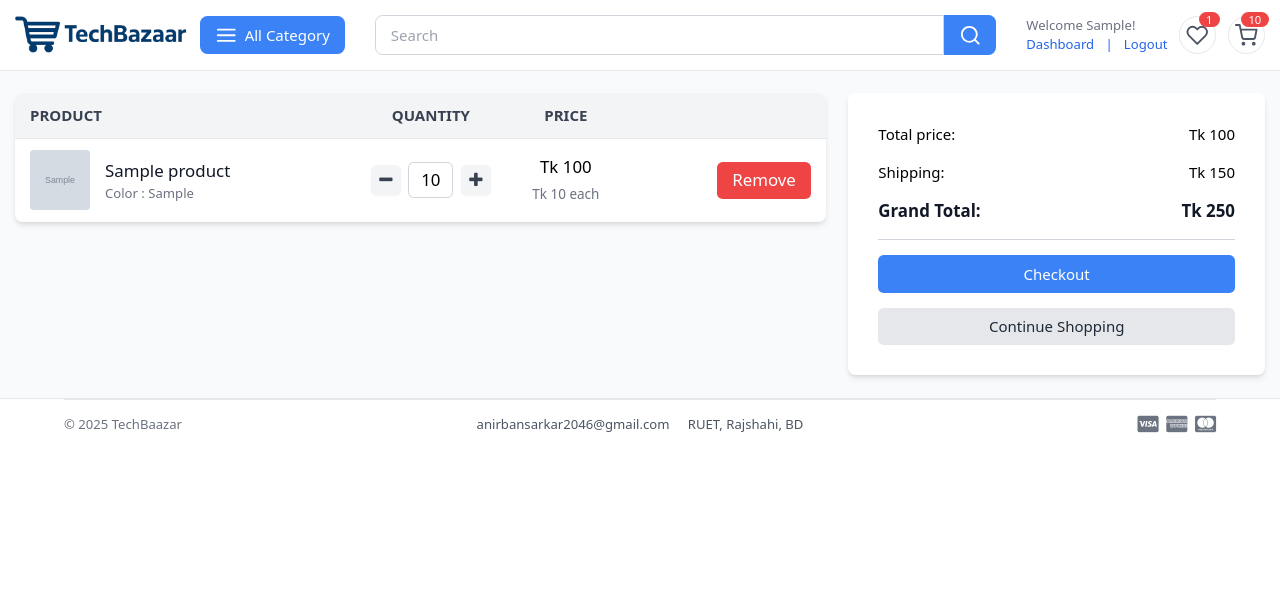
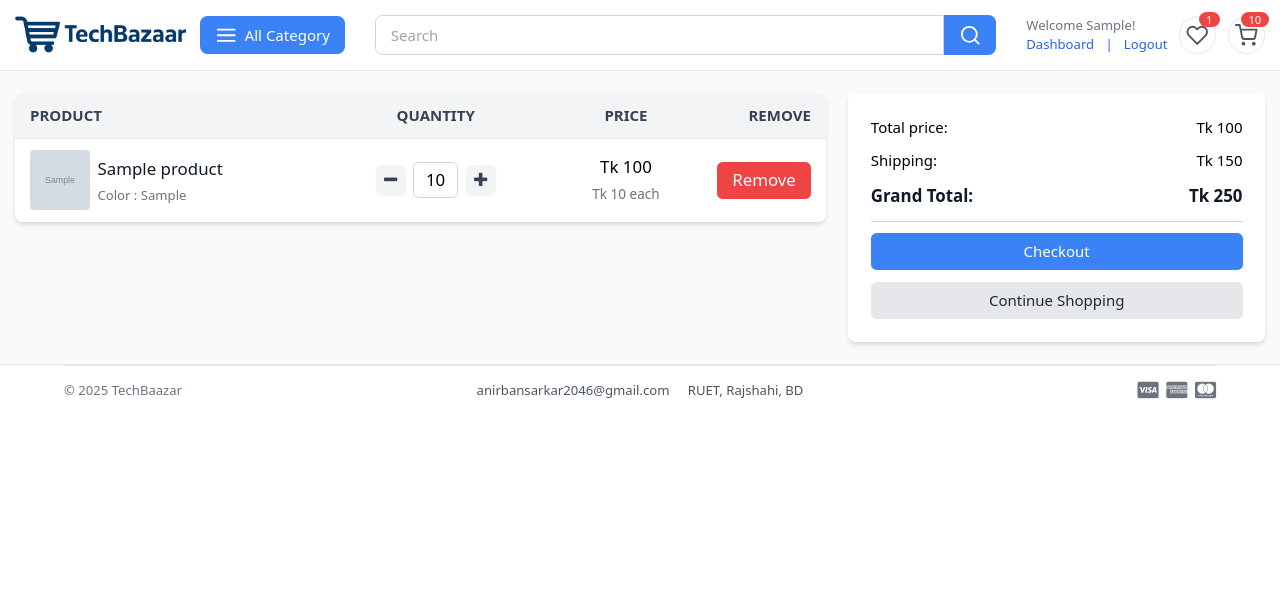
Before and after one commit to Anirban2046/TechBazaar-Tech-Store-WebApp-using-Django-and-TailwindCSS, a Django app: page /cart/ in a window 1280 px wide. Shown: the top 615 px of the page. Run offline with Django 5.2, Linux system fonts and the light colour scheme; a user stored in the database is signed in; tables that the repository leaves empty hold one stand-in row (values such as "Sample post"); grey boxes marked "Sample" are stand-in pictures; some libraries are stand-ins or nearby versions; some web fonts are replaced.

Commit message:
Fixed quantity control on cart page

```diff
--- a/carts/views.py
+++ b/carts/views.py
@@ -6,17 +6,10 @@ from django.core.exceptions import ObjectDoesNotExist
 from django.contrib import messages
 from django.contrib.auth.decorators import login_required
 from .utils import _cart_id, _wishlist_id
+from django.http import HttpResponse
+from django.contrib import messages
 
 # Create your views here.
-from django.http import HttpResponse
-
-# def _cart_id(request):
-#     cart = request.session.session_key
-#     if not cart:
-#         cart = request.session.create()
-#     return cart
-
-from django.contrib import messages
 
 def add_cart(request, product_id):
     current_user = request.user
@@ -25,6 +18,7 @@ def add_cart(request, product_id):
     product_variation = []
 
     if request.method == 'POST':
+        # Collect variations (color, size, etc.)
         for key, value in request.POST.items():
             if key not in ['csrfmiddlewaretoken', 'quantity']:
                 try:
@@ -35,16 +29,33 @@ def add_cart(request, product_id):
                     )
                     product_variation.append(variation)
                 except Variation.DoesNotExist:
-                    messages.error(request, "Please select color")
+                    messages.error(request, "Please select Color")
                     return redirect(request.META.get('HTTP_REFERER', '/'))
 
-        # Ensure ALL variation categories are selected
+        # Ensure all variation categories are selected
         required_categories = product.variation_set.values_list('variation_category', flat=True).distinct()
         selected_categories = [v.variation_category for v in product_variation]
         missing = set(required_categories) - set(selected_categories)
         if missing:
             messages.error(request, f"Please select: {', '.join(missing)}")
             return redirect(request.META.get('HTTP_REFERER', '/'))
+
+        # Handle quantity input
+        quantity_input = request.POST.get('quantity')
+        if quantity_input:
+            try:
+                quantity = int(quantity_input)
+                if quantity <= 0:
+                    messages.error(request, "Quantity must be greater than 0")
+                    return redirect(request.META.get('HTTP_REFERER', '/'))
+            except ValueError:
+                messages.error(request, "Invalid quantity input.")
+                return redirect(request.META.get('HTTP_REFERER', '/'))
+        else:
+            quantity = 1  # default increment when no input
+    else:
+        quantity = 1  # fallback if somehow GET request comes in
+
 
     # Authenticated user
     if current_user.is_authenticated:
@@ -62,15 +73,20 @@ def add_cart(request, product_id):
                 index = ex_var_list.index(product_variation)
                 item_id = id_list[index]
                 item = CartItem.objects.get(product=product, id=item_id)
-                item.quantity += 1
+
+                # If user entered quantity → set, else increment
+                if 'quantity' in request.POST:
+                    item.quantity = quantity
+                else:
+                    item.quantity += quantity
                 item.save()
             else:
-                item = CartItem.objects.create(product=product, quantity=1, user=current_user)
+                item = CartItem.objects.create(product=product, quantity=quantity, user=current_user)
                 if product_variation:
                     item.variations.set(product_variation)
                 item.save()
         else:
-            cart_item = CartItem.objects.create(product=product, quantity=1, user=current_user)
+            cart_item = CartItem.objects.create(product=product, quantity=quantity, user=current_user)
             if product_variation:
                 cart_item.variations.set(product_variation)
             cart_item.save()
@@ -99,15 +115,19 @@ def add_cart(request, product_id):
                 index = ex_var_list.index(product_variation)
                 item_id = id_list[index]
                 item = CartItem.objects.get(product=product, id=item_id)
-                item.quantity += 1
+
+                if 'quantity' in request.POST:
+                    item.quantity = quantity
+                else:
+                    item.quantity += quantity
                 item.save()
             else:
-                item = CartItem.objects.create(product=product, quantity=1, cart=cart)
+                item = CartItem.objects.create(product=product, quantity=quantity, cart=cart)
                 if product_variation:
                     item.variations.set(product_variation)
                 item.save()
         else:
-            cart_item = CartItem.objects.create(product=product, quantity=1, cart=cart)
+            cart_item = CartItem.objects.create(product=product, quantity=quantity, cart=cart)
             if product_variation:
                 cart_item.variations.set(product_variation)
             cart_item.save()
@@ -206,7 +226,7 @@ def add_to_wishlist(request, product_id):
                 )
                 product_variation.append(variation)
             except Variation.DoesNotExist:
-                messages.error(request, f"Please select color")
+                messages.error(request, f"Please select Color")
                 return redirect(request.META.get("HTTP_REFERER", "/"))
 
     # Ensure all variations are selected
--- a/templates/store/cart.html
+++ b/templates/store/cart.html
@@ -4,6 +4,7 @@
 {% block content %}
 
 <section class="py-6 bg-gray-50">
+  {% include 'includes/alerts.html' %}
   <div class="container mx-auto px-2 sm:px-4">
 
     {% if not cart_items %}
@@ -20,24 +21,29 @@
       <!-- Cart Items -->
       <aside class="flex-1">
   <div class="bg-white rounded-lg shadow-md overflow-x-auto">
-          <table class="min-w-full divide-y divide-gray-200 text-sm sm:text-base md:text-lg">
-            <thead class="bg-gray-100 text-gray-700 uppercase text-xs sm:text-sm md:text-base">
+    <table class="w-full divide-y divide-gray-200 text-sm sm:text-base md:text-lg table-auto">
+      <!-- Table header (hidden on mobile) -->
+      <thead class="bg-gray-100 text-gray-700 uppercase text-xs sm:text-sm md:text-base hidden sm:table-header-group">
         <tr>
-                <th scope="col" class="px-4 py-3 text-left">Product</th>
-                <th scope="col" class="px-4 py-3 text-center" style="width:120px;">Quantity</th>
-                <th scope="col" class="px-4 py-3 text-center" style="width:120px;">Price</th>
-                <th scope="col" class="px-4 py-3 text-right" style="width:200px;"></th>
+          <th scope="col" class="px-4 py-3 text-left w-[40%]">Product</th>
+          <th scope="col" class="px-4 py-3 text-center w-[30%]">Quantity</th>
+          <th scope="col" class="px-4 py-3 text-center w-[20%]">Price</th>
+          <th scope="col" class="px-4 py-3 text-right w-[10%]">Remove</th>
         </tr>
       </thead>
+
       <tbody class="divide-y divide-gray-200">
         {% for cart_item in cart_items %}
-              <tr class="hover:bg-gray-50">
-                <td class="px-4 py-3">
-                  <div class="flex items-center gap-4">
+        <tr class="block sm:table-row hover:bg-gray-50">
+          <!-- Product + Variations -->
+          <td class="block sm:table-cell px-4 py-3">
+            <div class="flex flex-col items-center sm:flex-row sm:items-center gap-2">
               <img src="{{ cart_item.product.images.url }}" class="w-16 h-16 object-cover rounded">
-                    <div class="flex-1">
-                      <a href="{{ cart_item.product.get_url }}" class="font-medium text-gray-900 hover:text-blue-500">{{ cart_item.product.product_name }}</a>
-                      <p class="text-gray-500 text-xs sm:text-sm">
+              <div class="flex-1 text-center sm:text-left">
+                <a href="{{ cart_item.product.get_url }}" class="font-medium text-gray-900 hover:text-blue-500 block truncate">
+                  {{ cart_item.product.product_name }}
+                </a>
+                <p class="text-gray-500 text-xs sm:text-sm mt-1">
                   {% if cart_item.variations.all %}
                     {% for item in cart_item.variations.all %}
                       {{ item.variation_category | capfirst }} : {{ item.variation_value | capfirst }} <br>
@@ -49,19 +55,30 @@
           </td>
 
           <!-- Quantity controls -->
-                <td class="px-4 py-3 text-center">
-                  <div class="flex items-center justify-center gap-2">
+          <td class="block sm:table-cell px-4 py-3 text-center mt-2 sm:mt-0">
+            <div class="flex items-center justify-center gap-2 flex-wrap">
+              <!-- Minus button -->
               <a href="{% url 'remove_cart' cart_item.product.id cart_item.id %}"
                  class="inline-flex items-center justify-center w-8 h-8 bg-gray-100 text-gray-700 rounded-md shadow-sm hover:bg-gray-200 transition-colors duration-200">
                 <i class="fa fa-minus"></i>
               </a>
 
-                    <input type="text" class="w-12 text-center border border-gray-300 rounded-md py-1" value="{{ cart_item.quantity }}">
-
+              <!-- Quantity input -->
               <form action="{% url 'add_cart' cart_item.product.id %}" method="POST" class="inline-block">
                 {% csrf_token %}
                 {% for item in cart_item.variations.all %}
-                        <input type="hidden" name="{{ item.variation_category | lower }}" value="{{ item.variation_value | capfirst }}">
+                  <input type="hidden" name="{{ item.variation_category|lower }}" value="{{ item.variation_value|capfirst }}">
+                {% endfor %}
+                <input type="number" name="quantity" min="1" value="{{ cart_item.quantity }}"
+                       class="w-12 text-center border border-gray-300 rounded-md py-1 no-spinners"
+                       onkeydown="if(event.key==='Enter'){this.form.submit();}">
+              </form>
+
+              <!-- Plus button -->
+              <form action="{% url 'add_cart' cart_item.product.id %}" method="POST" class="inline-block">
+                {% csrf_token %}
+                {% for item in cart_item.variations.all %}
+                  <input type="hidden" name="{{ item.variation_category|lower }}" value="{{ item.variation_value|capfirst }}">
                 {% endfor %}
                 <button type="submit"
                         class="inline-flex items-center justify-center w-8 h-8 bg-gray-100 text-gray-700 rounded-md shadow-sm hover:bg-gray-200 transition-colors duration-200">
@@ -72,23 +89,20 @@
           </td>
 
           <!-- Price -->
-                <td class="px-4 py-3 text-center">
-                  <div>
+          <td class="block sm:table-cell px-4 py-3 text-center mt-2 sm:mt-0">
             <span class="font-medium">Tk {{ cart_item.sub_total }}</span><br>
             <small class="text-gray-500">Tk {{ cart_item.product.price }} each</small>
-                  </div>
           </td>
 
-                <!-- Remove button -->
-                <td class="px-4 py-3 text-right">
+          <!-- Remove -->
+          <td class="block sm:table-cell px-4 py-3 mt-2 sm:mt-0">
             <a href="{% url 'remove_cart_item' cart_item.product.id cart_item.id %}"
                onclick="return confirm('Are you sure you want to delete this item?')"
-                    class="inline-block bg-red-500 text-white px-4 py-1.5 rounded-md font-medium
+               class="block w-full sm:inline-block text-center sm:text-right bg-red-500 text-white px-4 py-1.5 rounded-md font-medium
                       hover:text-gray-300 hover:bg-red-600 transition-colors duration-200">
                     Remove
                   </a>
                 </td>
-
               </tr>
               {% endfor %}
             </tbody>
@@ -98,24 +112,39 @@
 
       <!-- Cart Summary -->
       <aside class="w-full lg:w-1/3 mt-6 lg:mt-0">
-        <div class="bg-white rounded-lg shadow-md p-4 sm:p-6 md:p-8 space-y-4">
-          <div class="flex justify-between">
+        <div class="bg-white rounded-lg shadow-md p-3 sm:p-4 md:p-6 space-y-3">
+
+          <div class="flex justify-between text-xs sm:text-sm md:text-base">
             <span>Total price:</span>
             <span class="font-medium">Tk {{ total }}</span>
           </div>
-          <div class="flex justify-between">
+
+          <div class="flex justify-between text-xs sm:text-sm md:text-base">
             <span>Shipping:</span>
             <span class="font-medium">Tk {{ shipping_charge }}</span>
           </div>
-          <div class="flex justify-between font-semibold text-gray-900 text-lg">
+
+          <div class="flex justify-between font-semibold text-gray-900 text-sm sm:text-base md:text-lg">
             <span>Grand Total:</span>
             <span>Tk {{ grand_total }}</span>
           </div>
+
           <hr class="border-gray-300">
-          <a href="{% url 'checkout' %}" class="block w-full bg-blue-500 text-white py-2 rounded-md text-center hover:bg-blue-600 transition-colors duration-300">Checkout</a>
-          <a href="{% url 'store' %}" class="block w-full bg-gray-200 text-gray-800 py-2 rounded-md text-center hover:bg-gray-300 transition-colors duration-300">Continue Shopping</a>
+
+          <a href="{% url 'checkout' %}"
+            class="block w-full bg-blue-500 text-white py-2 text-xs sm:text-sm md:text-base rounded-md text-center hover:bg-blue-600 transition-colors duration-300">
+            Checkout
+          </a>
+
+          <a href="{% url 'store' %}"
+            class="block w-full bg-gray-200 text-gray-800 py-2 text-xs sm:text-sm md:text-base rounded-md text-center hover:bg-gray-300 transition-colors duration-300">
+            Continue Shopping
+          </a>
+
         </div>
       </aside>
+
+
 
     </div>
     {% endif %}
@@ -123,4 +152,19 @@
   </div>
 </section>
 
+<style>
+/* Hide number input arrows (Chrome, Safari, Edge, Opera) */
+.no-spinners::-webkit-outer-spin-button,
+.no-spinners::-webkit-inner-spin-button {
+  -webkit-appearance: none;
+  margin: 0;
+}
+
+/* Hide number input arrows (Firefox) */
+.no-spinners[type=number] {
+  -moz-appearance: textfield;
+}
+</style>
+
+
 {% endblock %}
--- a/templates/store/checkout.html
+++ b/templates/store/checkout.html
@@ -4,6 +4,7 @@
 {% block content %}
 
 <section class="py-6 bg-gray-50">
+  {% include 'includes/alerts.html' %}
   <div class="container mx-auto px-2 sm:px-4">
 
     <!-- ============================ COMPONENT 1 ================================= -->
```
Lines whose indentation alone changed are shown as unchanged.
